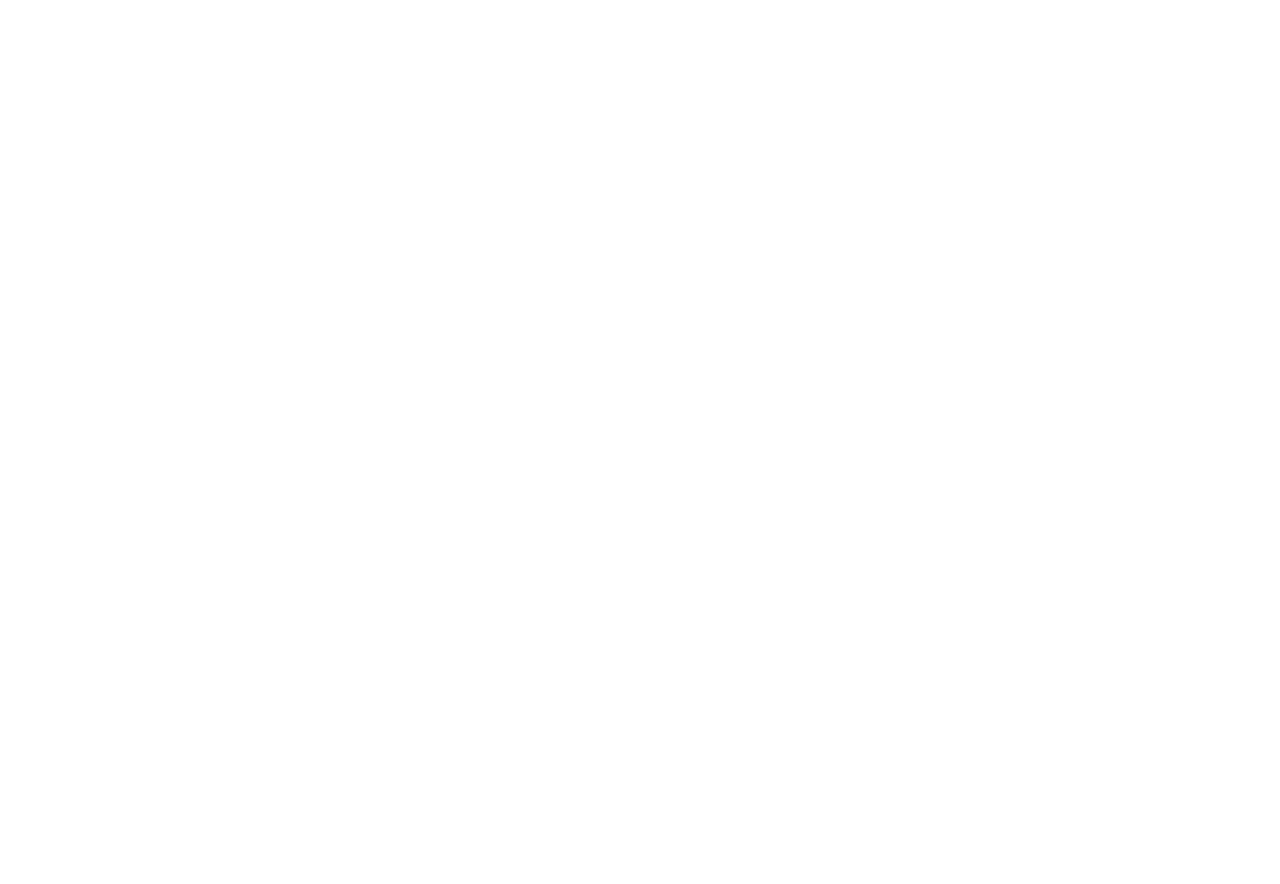
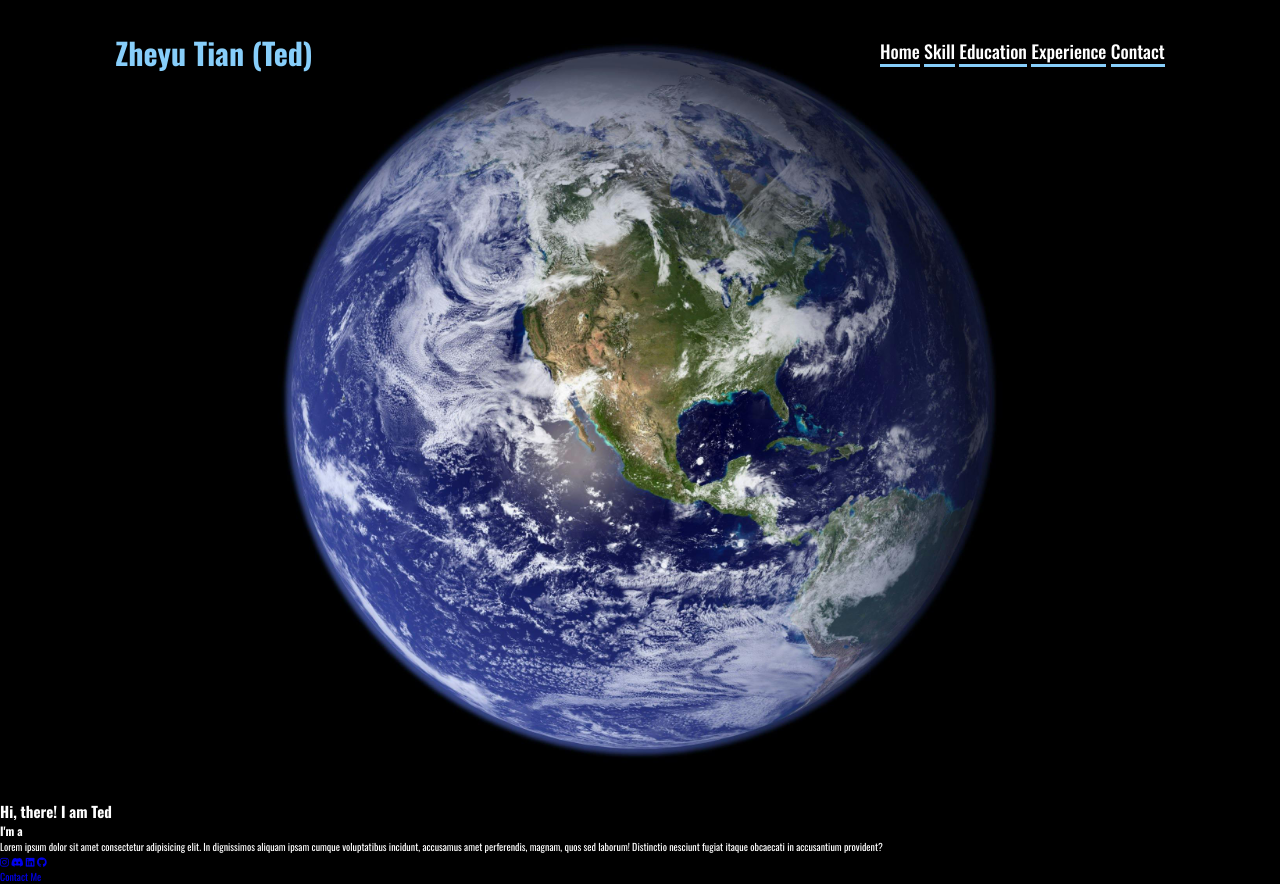
Before and after one commit to tianzheyu-ted/UNSW-DevSoc-Application-Profile, a plain HTML site: page index.html in a window 1280 px wide. Before the commit the page ends 800 px from the top, so only its background shows below. Drawn offline with nearby package versions, Linux system fonts and the light colour scheme.

Commit message:
Made some progress

```diff
--- a/index.html
+++ b/index.html
@@ -3,12 +3,51 @@
 <head>
     <meta charset="UTF-8">
     <meta name="viewport" content="width=device-width, initial-scale=1.0">
-    <title>DevSoc Application Profile</title>
+    <title>DevSoc Application Profile - Zheyu Tian (Ted)</title>
     <link rel="stylesheet" href="style.css">
+    <script src="https://kit.fontawesome.com/6e7bebbe20.js" crossorigin="anonymous"></script>
 </head>
 <body>
+    <header>
+        <a href="#" class="logo">Zheyu Tian (Ted)</a>
 
+        <nav>
+            <a href="#" class="active">Home</a>
+            <a href="#" class="active">Skill</a>
+            <a href="#" class="active">Education</a>
+            <a href="#" class="active">Experience</a>
+            <a href="#" class="active">Contact</a>
+        </nav>
+    </header>
 
+    <section class="home">
+        <div class="home-img">
+            <img src="./Content Resources/Images/Our World.jpg" alt="">
+        </div>
 
+        <div class="home-content">
+            <h1>Hi, there! I am <span>Ted</span></h1>
+            <h3 class="typing-text">I'm a <span></span></h3>
+            <p>Lorem ipsum dolor sit amet consectetur adipisicing elit. In dignissimos aliquam ipsam cumque voluptatibus incidunt, accusamus amet perferendis, magnam, quos sed laborum! Distinctio nesciunt fugiat itaque obcaecati in accusantium provident?</p>
+
+            <div class="social-icons">
+                <a href="#">
+                    <i class="fa-brands fa-instagram"></i>
+                </a>
+                <a href="#">
+                    <i class="fa-brands fa-discord"></i>
+                </a>
+                <a href="#">
+                    <i class="fa-brands fa-linkedin"></i>
+                </a>
+                <a href="#">
+                    <i class="fa-brands fa-github"></i>
+                </a>
+            </div>
+
+            <a href="#">Contact Me</a>
+        </div>
+
+    </section>
 </body>
 </html>
--- a/style.css
+++ b/style.css
@@ -0,0 +1,81 @@
+@import url('https://fonts.googleapis.com/css2?family=Oswald:wght@200..700&display=swap');
+
+*{
+  margin: 0;
+  padding: 0;
+  box-sizing: border-box;
+  text-decoration: none;
+  border: none;
+  outline: none;
+  font-family: "Oswald", serif;
+}
+
+html{
+  font-size: 62.5%;
+}
+
+body{
+  width: 100%;
+  height: 100vh;
+  overflow-x: hidden;
+  background-color: black;
+  color: white;
+}
+
+header{
+  margin-top: 20px;
+  position: fixed;
+  top: 0;
+  left: 0;
+  width: 100%;
+  padding: 1rem 9%;
+  background-color: transparent;
+  filter: drop-shadow(10px);
+  display: flex;
+  justify-content: space-between;
+  align-items: center;
+  z-index: 100;
+}
+
+.logo{
+  font-size: 3rem;
+  color: lightskyblue;
+  font-weight: 800;
+  cursor: pointer;
+  transition: 0.5s ease;
+}
+
+.logo:hover{
+  transform: scale(1.1);
+}
+
+nav{
+  font-size: 1.8rem;
+  color: white;
+  margin-left: 4rem;
+  font-weight: 500;
+  transition: 0.3s ease;
+  border-bottom: 3px solid transparent;
+}
+
+nav a:hover,
+nav a.active{
+  color: white;
+  border-bottom: 3px solid lightskyblue;
+}
+
+@media (max-width: 995px) {
+  nav{
+    position: absolute;
+    top: 100%;
+    right: 0;
+    width: 40%;
+  }
+}
+
+.home-img {
+  display: flex;
+  justify-content: center;
+  height: 100vh;
+  margin: 0;
+}
```
Also changed, not shown: Content Resources/Images/Our World.jpg (added), 3 other files.
